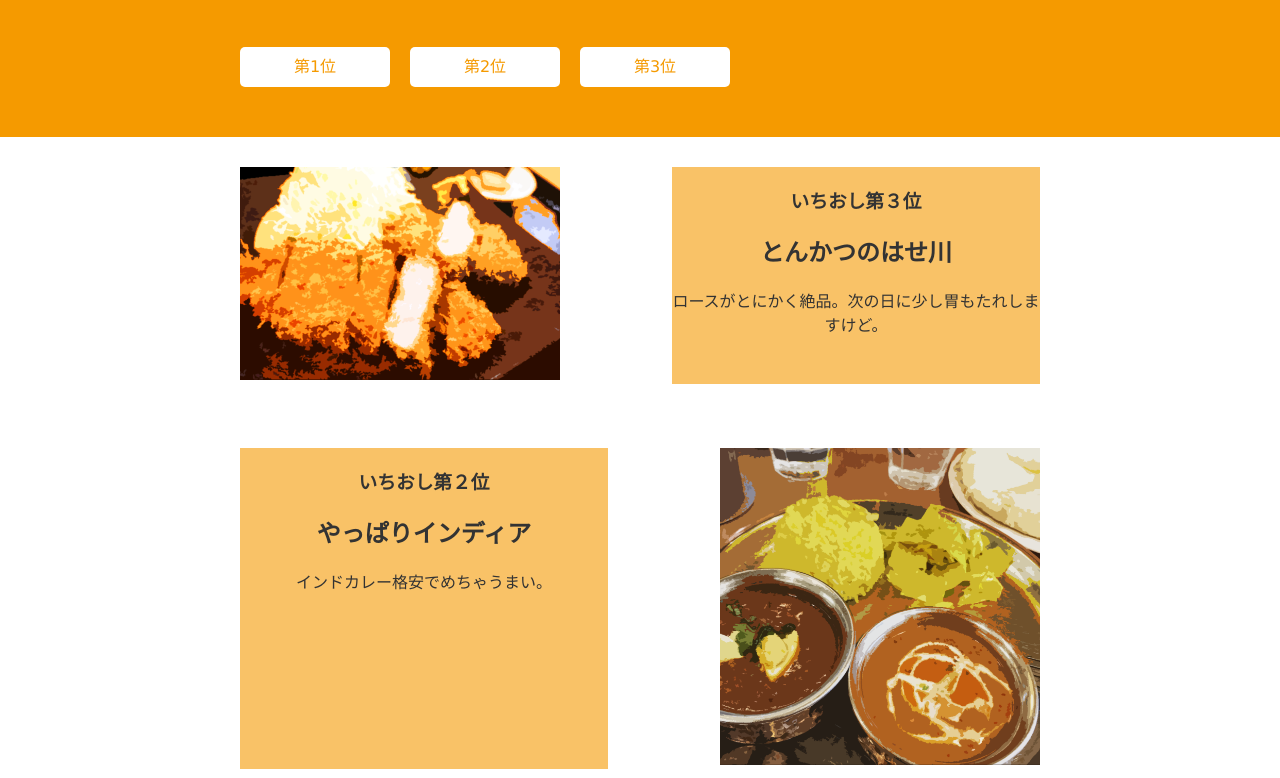
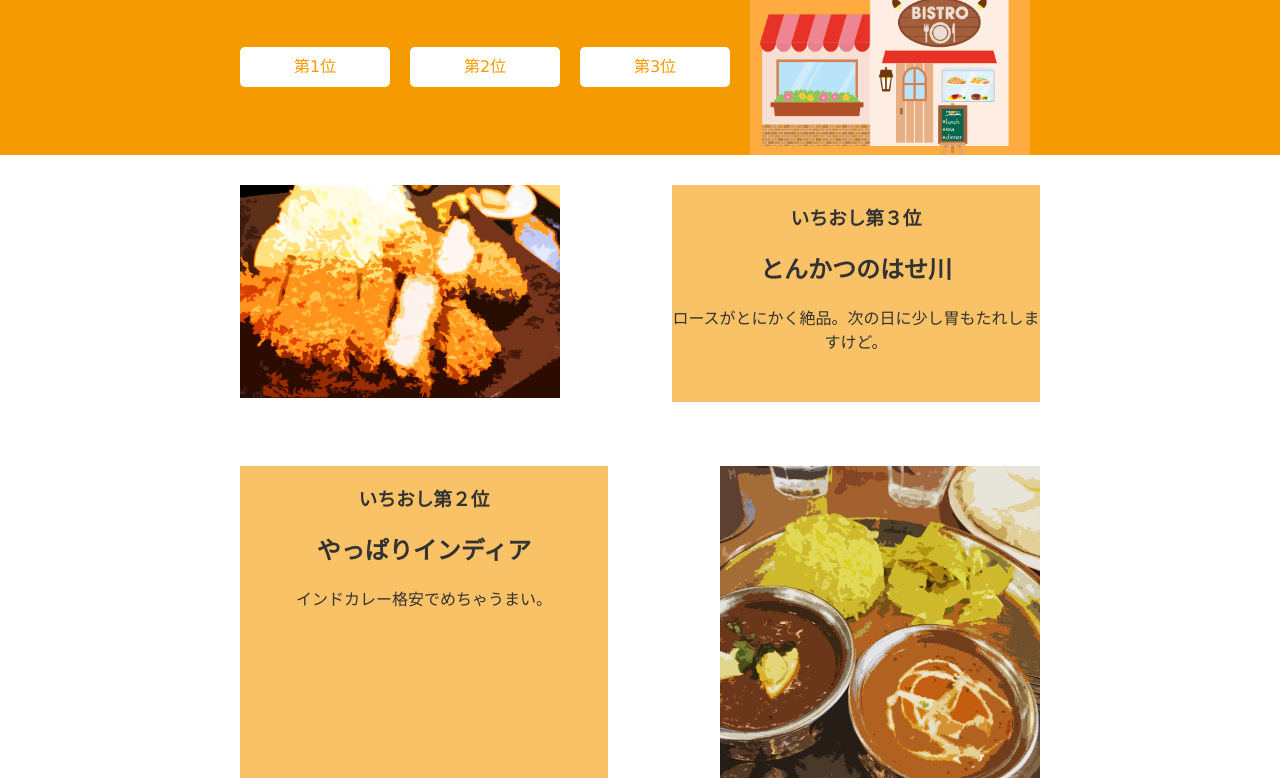
Before and after one commit to haruchan-t/haru.eat, a plain HTML site: page index.html in a window 1280 px wide. Shown: the part 137-915 px from the top of the page. Drawn offline with Linux system fonts and the light colour scheme.

Commit message:
Update index.html

```diff
--- a/index.html
+++ b/index.html
@@ -20,7 +20,7 @@
               </div>
             </div>
             <div class="pic">
-              <img src="img/restaurant.png">
+              <img src="restaurant.png">
             </div>
 
           </div>
```
